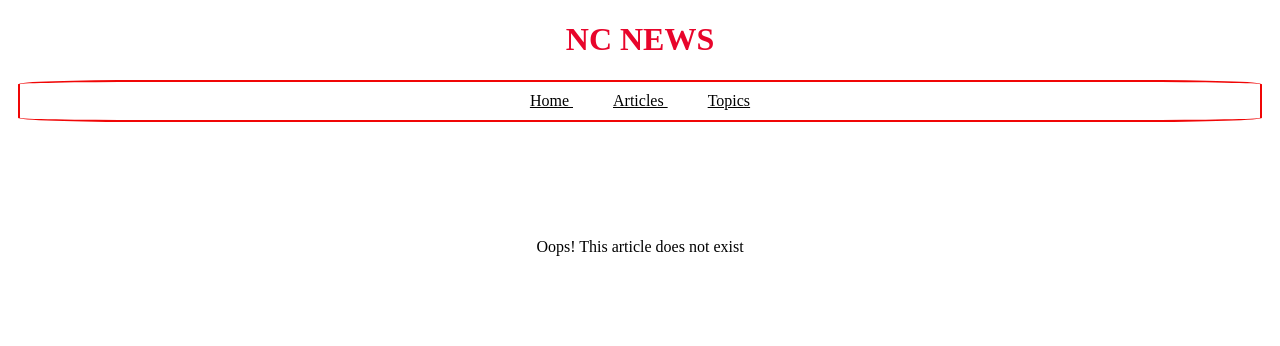
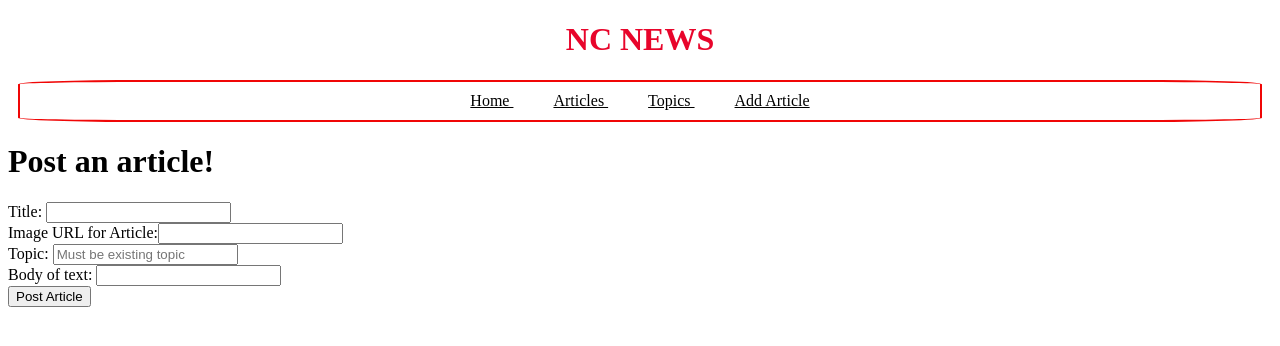
Before and after one commit to benmccarrick/nc-news-project-fe, a React (Vite) app: page /articles/post in a window 1280 px wide. Shown: the top 346 px of the page. Built offline with nearby package versions, Linux system fonts and the light colour scheme; no server answers.

Commit message:
post articles added

```diff
--- a/src/App.jsx
+++ b/src/App.jsx
@@ -8,6 +8,7 @@ import { UsersContext } from './Contexts/UsersContext'
 import { useContext, useEffect } from 'react'
 import TopicsList from './components/TopicsList'
 import ErrorPage from './components/ErrorPage'
+import ArticleAdder from './components/ArticleAdder'
 
 const App = () => {
   const { setCurrentUsers } = useContext(UsersContext);
@@ -23,6 +24,7 @@ const App = () => {
         <Route path = "/" element={<HomePage/>}/>
         <Route path = "/articles" element={<ArticleList/>}/>
         <Route path = "/articles/:article_id" element={<SingleArticle/>}/>
+        <Route path = "/articles/post" element={<ArticleAdder/>}/>
         <Route path = "/topics" element={<TopicsList/>}/>
         <Route path = "*" element={<ErrorPage message={"page does not exist"}/>}/>
       </Routes>
--- /dev/null
+++ b/src/components/ArticleAdder.jsx
@@ -0,0 +1,96 @@
+import React, { useContext, useState } from 'react';
+import { UsersContext } from '../Contexts/UsersContext';
+import { postArticle } from '../utils';
+
+const ArticleAdder = () => {
+    const { currentUsers } = useContext(UsersContext);
+
+    const [titleInput, setTitleInput] = useState("");
+    const [imgUrlInput, setImgUrlInput] = useState("");
+    const [topicInput, setTopicInput] = useState("");
+    const [bodyInput, setBodyInput] = useState("");
+    const [successMessage, setSuccessMessage] = useState("");
+
+    const handleSubmit = (event) => {
+      event.preventDefault();
+      const newArticle = {
+        author: currentUsers,
+        title: event.target["0"].value,
+        img_url: event.target["1"].value,
+        topic: event.target["2"].value,
+        body: event.target["3"].value,
+      };
+      postArticle(newArticle).then(() => {
+        setSuccessMessage(`Article successfully posted!`);
+        setTitleInput("");
+        setImgUrlInput("");
+        setTopicInput("");
+        setBodyInput("");
+      }).catch(() => {
+        setSuccessMessage(`Something went wrong, article NOT posted!`);
+      });
+    };
+
+    const updateTitleInputValue = (event) => {
+      setTitleInput(event.target.value);
+    };
+    const updateUrlInputValue = (event) => {
+      setImgUrlInput(event.target.value);
+    };
+    const updateTopicInputValue = (event) => {
+      setTopicInput(event.target.value);
+    };
+    const updateBodyInputValue = (event) => {
+      setBodyInput(event.target.value);
+    };
+
+
+    return (
+        <div className="post-article-div">
+      <h1>Post an article!</h1>
+      <form onSubmit={handleSubmit}>
+        <label htmlFor="title">Title: </label>
+        <input
+          type="text"
+          required
+          id="title"
+          onChange={updateTitleInputValue}
+          value={titleInput}
+        ></input>
+        <br></br>
+        <label htmlFor="img_url">Image URL for Article:</label>
+        <input
+          type="url"
+          required
+          id="img_url"
+          onChange={updateUrlInputValue}
+          value={imgUrlInput}
+        ></input>
+        <br></br>
+        <label htmlFor="topic">Topic: </label>
+        <input
+          type="text"
+          placeholder='Must be existing topic'
+          required
+          id="topic"
+          onChange={updateTopicInputValue}
+          value={topicInput}
+        ></input>
+        <br></br>
+        <label htmlFor="body">Body of text: </label>
+        <input
+          type="text"
+          required
+          id="body"
+          onChange={updateBodyInputValue}
+          value={bodyInput}
+        ></input>
+        <br></br>
+        <button>Post Article</button>
+        <p>{successMessage}</p>
+      </form>
+    </div>
+    );
+};
+
+export default ArticleAdder;
--- a/src/components/Header.jsx
+++ b/src/components/Header.jsx
@@ -10,6 +10,7 @@ const Header = () => {
             <Link className='nav-bar-link' to="/">Home </Link>
             <Link className='nav-bar-link' to="/articles">Articles </Link>
             <Link className='nav-bar-link' to="/topics">Topics </Link>
+            <Link className='nav-bar-link' to="/articles/post">Add Article </Link>
         </nav>
         </div>
     );
--- a/src/utils.js
+++ b/src/utils.js
@@ -63,3 +63,9 @@ export const getUsers = () => {
     return data.users;
   });
 };
+
+export const postArticle = (newArticle) => {
+  return ncNewsApi.post("/api/articles", newArticle).then(({ data }) => {
+    return data.articles;
+  });
+};
```
